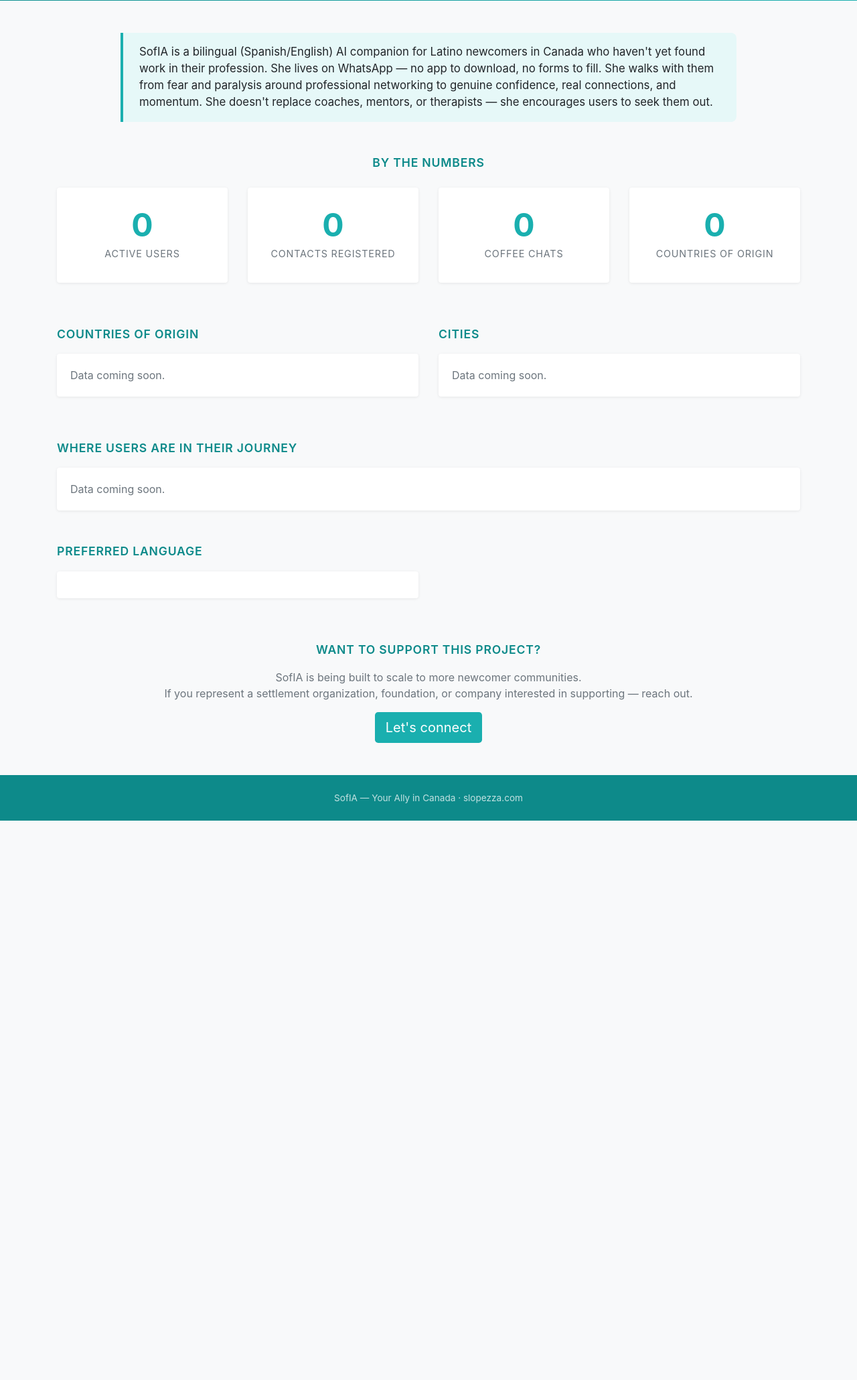
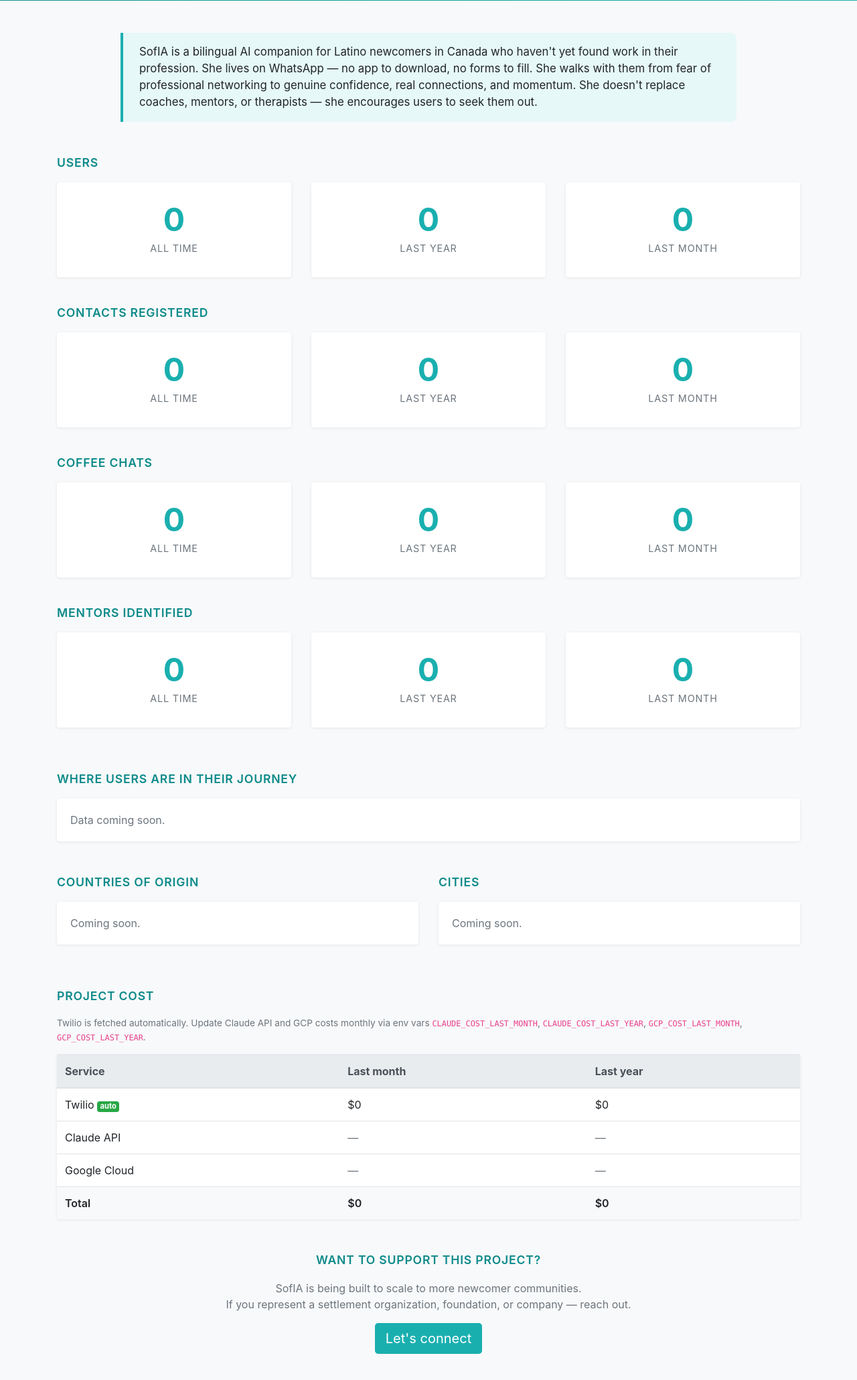
Before and after one commit to smlopezza/sofia-canada, a FastAPI app: page / in a window 1280 px wide. Shown: the part 366-2426 px from the top of the page at 67% size. Before the commit the page ends 1591 px from the top, so only its background shows below. Run offline with FastAPI, Linux system fonts and the light colour scheme; some libraries are stand-ins or nearby versions.

Commit message:
Impact dashboard: users/contacts/chats/mentors by all/year/month, costs table, bilingual

```diff
--- a/app/templates/impact.html
+++ b/app/templates/impact.html
@@ -9,7 +9,6 @@
 </head>
 <body>
 
-<!-- Navbar -->
 <nav class="navbar navbar-dark navbar-sofia d-flex justify-content-between">
   <span class="navbar-brand mb-0 h1">SofIA — {% if lang == 'es' %}Tu aliada en Canadá{% else %}Your Ally in Canada{% endif %}</span>
   <div>
@@ -18,17 +17,13 @@
   </div>
 </nav>
 
-<!-- Hero -->
 <div class="hero">
   <div class="container text-center">
     <img src="/static/images/sofia_avatar.png" alt="SofIA" class="hero-avatar">
     <h1>{% if lang == 'es' %}Impacto en la comunidad{% else %}Community Impact{% endif %}</h1>
     <p class="mt-2">
-      {% if lang == 'es' %}
-        Acompañando a recién llegados latinos en su camino profesional en Canadá
-      {% else %}
-        Supporting Latino newcomers on their professional journey in Canada
-      {% endif %}
+      {% if lang == 'es' %}Acompañando a recién llegados latinos en su camino profesional en Canadá
+      {% else %}Supporting Latino newcomers on their professional journey in Canada{% endif %}
     </p>
   </div>
 </div>
@@ -41,16 +36,14 @@
       <div class="mission-box">
         <p class="mb-0" style="font-size:1.05rem;">
           {% if lang == 'es' %}
-            SofIA es una compañera de IA bilingüe (español/inglés) para recién llegados latinos en Canadá
-            que aún no trabajan en su profesión. Vive en WhatsApp — sin aplicaciones que descargar,
-            sin formularios. Los acompaña desde el miedo y la parálisis ante el networking profesional
-            hasta la confianza, las conexiones genuinas y el momentum real.
+            SofIA es una compañera de IA bilingüe para recién llegados latinos en Canadá que aún no trabajan en su profesión.
+            Vive en WhatsApp — sin aplicaciones que descargar, sin formularios.
+            Los acompaña desde el miedo ante el networking profesional hasta la confianza, conexiones genuinas y momentum real.
             No reemplaza a coaches, mentores o terapeutas — los anima a buscarlos.
           {% else %}
-            SofIA is a bilingual (Spanish/English) AI companion for Latino newcomers in Canada
-            who haven't yet found work in their profession. She lives on WhatsApp — no app to download,
-            no forms to fill. She walks with them from fear and paralysis around professional networking
-            to genuine confidence, real connections, and momentum.
+            SofIA is a bilingual AI companion for Latino newcomers in Canada who haven't yet found work in their profession.
+            She lives on WhatsApp — no app to download, no forms to fill.
+            She walks with them from fear of professional networking to genuine confidence, real connections, and momentum.
             She doesn't replace coaches, mentors, or therapists — she encourages users to seek them out.
           {% endif %}
         </p>
@@ -58,73 +51,100 @@
     </div>
   </div>
 
-  <!-- Key stats -->
-  <p class="section-title text-center mb-4">{% if lang == 'es' %}En números{% else %}By the numbers{% endif %}</p>
-  <div class="row mb-5">
-    <div class="col-6 col-md-3">
+  <!-- Users -->
+  <p class="section-title">{% if lang == 'es' %}Usuarios{% else %}Users{% endif %}</p>
+  <div class="row mb-4">
+    <div class="col-6 col-md-4">
       <div class="card stat-card">
-        <div class="stat-number">{{ stats.total_users }}</div>
-        <div class="stat-label">{% if lang == 'es' %}Usuarios activos{% else %}Active users{% endif %}</div>
+        <div class="stat-number">{{ stats.users.all }}</div>
+        <div class="stat-label">{% if lang == 'es' %}Total{% else %}All time{% endif %}</div>
       </div>
     </div>
-    <div class="col-6 col-md-3">
+    <div class="col-6 col-md-4">
       <div class="card stat-card">
-        <div class="stat-number">{{ stats.total_contacts }}</div>
-        <div class="stat-label">{% if lang == 'es' %}Contactos registrados{% else %}Contacts registered{% endif %}</div>
+        <div class="stat-number">{{ stats.users.year }}</div>
+        <div class="stat-label">{% if lang == 'es' %}Último año{% else %}Last year{% endif %}</div>
       </div>
     </div>
-    <div class="col-6 col-md-3">
+    <div class="col-6 col-md-4">
       <div class="card stat-card">
-        <div class="stat-number">{{ stats.total_chats }}</div>
-        <div class="stat-label">Coffee chats</div>
-      </div>
-    </div>
-    <div class="col-6 col-md-3">
-      <div class="card stat-card">
-        <div class="stat-number">{{ stats.countries | length }}</div>
-        <div class="stat-label">{% if lang == 'es' %}Países de origen{% else %}Countries of origin{% endif %}</div>
+        <div class="stat-number">{{ stats.users.month }}</div>
+        <div class="stat-label">{% if lang == 'es' %}Último mes{% else %}Last month{% endif %}</div>
       </div>
     </div>
   </div>
 
-  <div class="row mb-5">
-
-    <!-- Countries -->
-    <div class="col-md-6">
-      <p class="section-title">{% if lang == 'es' %}Países de origen{% else %}Countries of origin{% endif %}</p>
-      <div class="card">
-        <div class="card-body">
-          {% if stats.countries %}
-            {% for country, count in stats.countries.items() %}
-            <span class="country-badge">{{ country }} ({{ count }})</span>
-            {% endfor %}
-          {% else %}
-          <p class="text-muted mb-0">{% if lang == 'es' %}Datos próximamente.{% else %}Data coming soon.{% endif %}</p>
-          {% endif %}
+  <!-- Contacts -->
+  <p class="section-title">{% if lang == 'es' %}Contactos registrados{% else %}Contacts registered{% endif %}</p>
+  <div class="row mb-4">
+    <div class="col-6 col-md-4">
+      <div class="card stat-card">
+        <div class="stat-number">{{ stats.contacts.all }}</div>
+        <div class="stat-label">{% if lang == 'es' %}Total{% else %}All time{% endif %}</div>
+      </div>
+    </div>
+    <div class="col-6 col-md-4">
+      <div class="card stat-card">
+        <div class="stat-number">{{ stats.contacts.year }}</div>
+        <div class="stat-label">{% if lang == 'es' %}Último año{% else %}Last year{% endif %}</div>
+      </div>
+    </div>
+    <div class="col-6 col-md-4">
+      <div class="card stat-card">
+        <div class="stat-number">{{ stats.contacts.month }}</div>
+        <div class="stat-label">{% if lang == 'es' %}Último mes{% else %}Last month{% endif %}</div>
       </div>
     </div>
   </div>
 
-    <!-- Cities -->
-    <div class="col-md-6">
-      <p class="section-title">{% if lang == 'es' %}Ciudades{% else %}Cities{% endif %}</p>
-      <div class="card">
-        <div class="card-body">
-          {% if stats.cities %}
-            {% for city, count in stats.cities.items() %}
-            <span class="country-badge">{{ city }} ({{ count }})</span>
-            {% endfor %}
-          {% else %}
-          <p class="text-muted mb-0">{% if lang == 'es' %}Datos próximamente.{% else %}Data coming soon.{% endif %}</p>
-          {% endif %}
+  <!-- Coffee chats -->
+  <p class="section-title">Coffee chats</p>
+  <div class="row mb-4">
+    <div class="col-6 col-md-4">
+      <div class="card stat-card">
+        <div class="stat-number">{{ stats.chats.all }}</div>
+        <div class="stat-label">{% if lang == 'es' %}Total{% else %}All time{% endif %}</div>
+      </div>
+    </div>
+    <div class="col-6 col-md-4">
+      <div class="card stat-card">
+        <div class="stat-number">{{ stats.chats.year }}</div>
+        <div class="stat-label">{% if lang == 'es' %}Último año{% else %}Last year{% endif %}</div>
+      </div>
+    </div>
+    <div class="col-6 col-md-4">
+      <div class="card stat-card">
+        <div class="stat-number">{{ stats.chats.month }}</div>
+        <div class="stat-label">{% if lang == 'es' %}Último mes{% else %}Last month{% endif %}</div>
       </div>
     </div>
   </div>
 
+  <!-- Mentors -->
+  <p class="section-title">{% if lang == 'es' %}Mentores identificados{% else %}Mentors identified{% endif %}</p>
+  <div class="row mb-5">
+    <div class="col-6 col-md-4">
+      <div class="card stat-card">
+        <div class="stat-number">{{ stats.mentors.all }}</div>
+        <div class="stat-label">{% if lang == 'es' %}Total{% else %}All time{% endif %}</div>
+      </div>
+    </div>
+    <div class="col-6 col-md-4">
+      <div class="card stat-card">
+        <div class="stat-number">{{ stats.mentors.year }}</div>
+        <div class="stat-label">{% if lang == 'es' %}Último año{% else %}Last year{% endif %}</div>
+      </div>
+    </div>
+    <div class="col-6 col-md-4">
+      <div class="card stat-card">
+        <div class="stat-number">{{ stats.mentors.month }}</div>
+        <div class="stat-label">{% if lang == 'es' %}Último mes{% else %}Last month{% endif %}</div>
+      </div>
+    </div>
   </div>
 
-  <!-- User journey -->
-  <p class="section-title">{% if lang == 'es' %}Dónde están los usuarios en su camino{% else %}Where users are in their journey{% endif %}</p>
+  <!-- Journey -->
+  <p class="section-title">{% if lang == 'es' %}Dónde están los usuarios{% else %}Where users are in their journey{% endif %}</p>
   <div class="card mb-5">
     <div class="card-body">
       {% if stats.journey %}
@@ -146,35 +166,90 @@
     </div>
   </div>
 
-  <!-- Languages -->
+  <!-- Countries / Cities -->
   <div class="row mb-5">
     <div class="col-md-6">
-      <p class="section-title">{% if lang == 'es' %}Idioma preferido{% else %}Preferred language{% endif %}</p>
+      <p class="section-title">{% if lang == 'es' %}Países de origen{% else %}Countries of origin{% endif %}</p>
       <div class="card">
         <div class="card-body">
-          {% for l, count in stats.languages.items() %}
-          <div class="d-flex justify-content-between">
-            <span>{{ "Español" if l == "es" else "English" }}</span>
-            <strong>{{ count }}</strong>
+          {% if stats.countries %}
+            {% for country, count in stats.countries.items() %}
+            <span class="country-badge">{{ country }} ({{ count }})</span>
+            {% endfor %}
+          {% else %}
+          <p class="text-muted mb-0">{% if lang == 'es' %}Próximamente.{% else %}Coming soon.{% endif %}</p>
+          {% endif %}
         </div>
+      </div>
+    </div>
+    <div class="col-md-6">
+      <p class="section-title">{% if lang == 'es' %}Ciudades{% else %}Cities{% endif %}</p>
+      <div class="card">
+        <div class="card-body">
+          {% if stats.cities %}
+            {% for city, count in stats.cities.items() %}
+            <span class="country-badge">{{ city }} ({{ count }})</span>
             {% endfor %}
+          {% else %}
+          <p class="text-muted mb-0">{% if lang == 'es' %}Próximamente.{% else %}Coming soon.{% endif %}</p>
+          {% endif %}
         </div>
       </div>
     </div>
   </div>
 
-  <!-- Support CTA -->
+  <!-- Costs -->
+  <p class="section-title">{% if lang == 'es' %}Costo del proyecto{% else %}Project cost{% endif %}</p>
+  <p class="text-muted mb-3" style="font-size:0.85rem;">
+    {% if lang == 'es' %}Twilio se obtiene automáticamente. Claude API y GCP se actualizan con las variables de entorno <code>CLAUDE_COST_LAST_MONTH</code>, <code>CLAUDE_COST_LAST_YEAR</code>, <code>GCP_COST_LAST_MONTH</code>, <code>GCP_COST_LAST_YEAR</code>.
+    {% else %}Twilio is fetched automatically. Update Claude API and GCP costs monthly via env vars <code>CLAUDE_COST_LAST_MONTH</code>, <code>CLAUDE_COST_LAST_YEAR</code>, <code>GCP_COST_LAST_MONTH</code>, <code>GCP_COST_LAST_YEAR</code>.{% endif %}
+  </p>
+  <div class="card mb-5">
+    <div class="table-responsive">
+      <table class="table mb-0">
+        <thead class="thead-light">
+          <tr>
+            <th>{% if lang == 'es' %}Servicio{% else %}Service{% endif %}</th>
+            <th>{% if lang == 'es' %}Último mes{% else %}Last month{% endif %}</th>
+            <th>{% if lang == 'es' %}Último año{% else %}Last year{% endif %}</th>
+          </tr>
+        </thead>
+        <tbody>
+          <tr>
+            <td>Twilio <span class="badge badge-success" style="font-size:0.7rem;">auto</span></td>
+            <td>{% if stats.costs.twilio.last_month is not none %}${{ stats.costs.twilio.last_month }}{% else %}<span class="text-muted">—</span>{% endif %}</td>
+            <td>{% if stats.costs.twilio.last_year is not none %}${{ stats.costs.twilio.last_year }}{% else %}<span class="text-muted">—</span>{% endif %}</td>
+          </tr>
+          <tr>
+            <td>Claude API</td>
+            <td>{% if stats.costs.claude.last_month %}${{ stats.costs.claude.last_month }}{% else %}<span class="text-muted">—</span>{% endif %}</td>
+            <td>{% if stats.costs.claude.last_year %}${{ stats.costs.claude.last_year }}{% else %}<span class="text-muted">—</span>{% endif %}</td>
+          </tr>
+          <tr>
+            <td>Google Cloud</td>
+            <td>{% if stats.costs.gcp.last_month %}${{ stats.costs.gcp.last_month }}{% else %}<span class="text-muted">—</span>{% endif %}</td>
+            <td>{% if stats.costs.gcp.last_year %}${{ stats.costs.gcp.last_year }}{% else %}<span class="text-muted">—</span>{% endif %}</td>
+          </tr>
+          <tr style="font-weight:600;background-color:#f8f9fa;">
+            <td>Total</td>
+            <td>{% if stats.total_cost.last_month is not none %}${{ stats.total_cost.last_month }}{% else %}<span class="text-muted">—</span>{% endif %}</td>
+            <td>{% if stats.total_cost.last_year is not none %}${{ stats.total_cost.last_year }}{% else %}<span class="text-muted">—</span>{% endif %}</td>
+          </tr>
+        </tbody>
+      </table>
+    </div>
+  </div>
+
+  <!-- CTA -->
   <div class="text-center mb-5">
-    <p class="section-title">
-      {% if lang == 'es' %}¿Quieres apoyar este proyecto?{% else %}Want to support this project?{% endif %}
-    </p>
+    <p class="section-title">{% if lang == 'es' %}¿Quieres apoyar este proyecto?{% else %}Want to support this project?{% endif %}</p>
     <p class="text-muted">
       {% if lang == 'es' %}
         SofIA está siendo construida para escalar a más comunidades de recién llegados.<br>
-        Si representas una organización de asentamiento, fundación, o empresa interesada en apoyar — escríbenos.
+        Si representas una organización de asentamiento, fundación, o empresa — escríbenos.
       {% else %}
         SofIA is being built to scale to more newcomer communities.<br>
-        If you represent a settlement organization, foundation, or company interested in supporting — reach out.
+        If you represent a settlement organization, foundation, or company — reach out.
       {% endif %}
     </p>
     <a href="mailto:sandritamlz@gmail.com" class="btn btn-lg"
@@ -185,7 +260,6 @@
 
 </div>
 
-<!-- Footer -->
 <div class="sofia-footer">
   <div class="container text-center">
     <p class="mb-0">SofIA — {% if lang == 'es' %}Tu aliada en Canadá{% else %}Your Ally in Canada{% endif %} · slopezza.com</p>
```
Also changed, not shown: app/dashboard.py (+134 -22 lines). Lines whose indentation alone changed are shown as unchanged.
